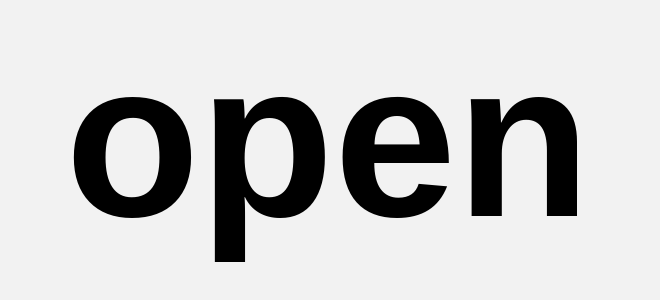
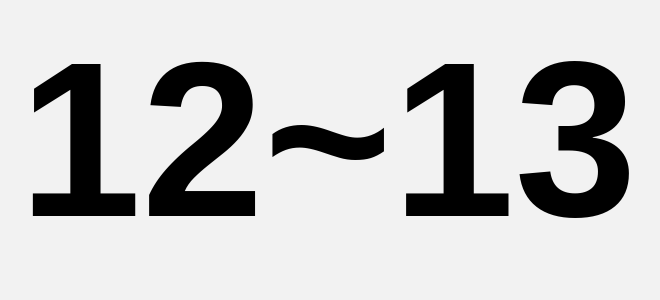
Before and after one commit to sakanakuxn/kininaru, a plain HTML site: page index.html in a window 1280 px wide. Shown: the part 260-560 px from the top of the page, without its empty margins (312-972 px from the left). Drawn offline with Linux system fonts and the light colour scheme.

Commit message:
Update index.html

```diff
--- a/index.html
+++ b/index.html
@@ -57,7 +57,7 @@
 
 <div class="container">
   <div class="page" id="page1">
-    <h1>open</h1>
+    <h1>12~13</h1>
   </div>
   <div class="page" id="page2">
     <h1>....</h1>
```
